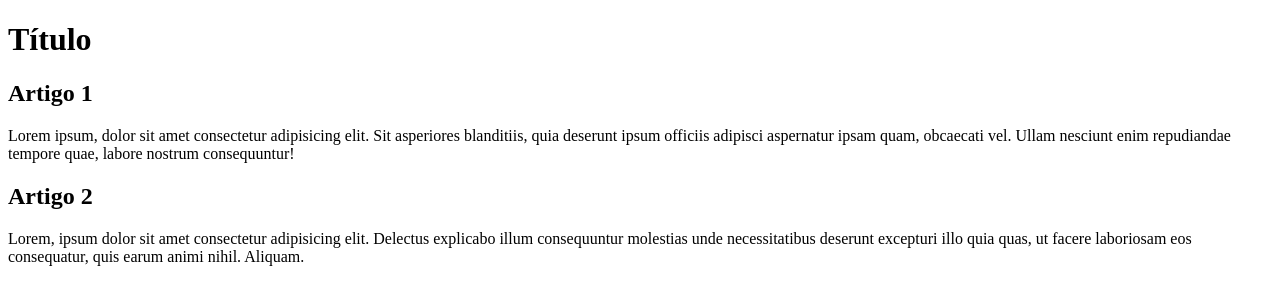
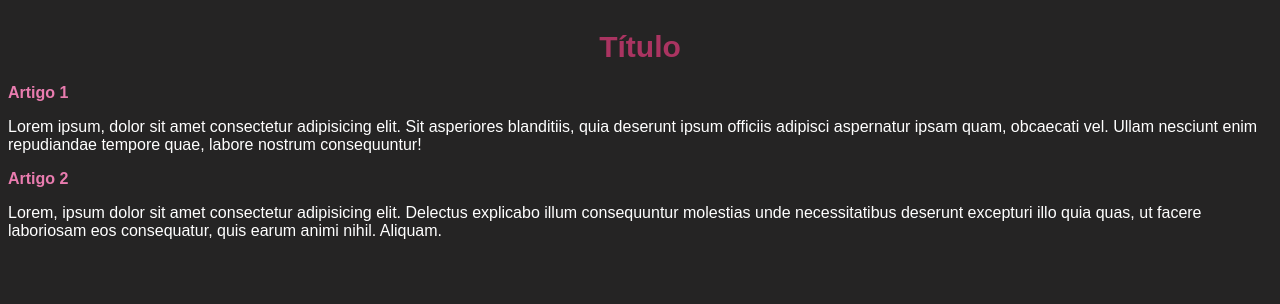
Before and after one commit to LuisaQuintian/Repositorio-teste, a plain HTML site: page index.html in a window 1280 px wide. Drawn offline with Linux system fonts and the light colour scheme.

Commit message:
Update style.css
Definição das cores de fundo e de título

```diff
--- a/index.html
+++ b/index.html
@@ -5,6 +5,7 @@
     <meta http-equiv="X-UA-Compatible" content="IE=edge">
     <meta name="viewport" content="width=device-width, initial-scale=1.0">
     <title>Primeiro site em repositório</title>
+    <link rel="stylesheet" href="style.css">
 </head>
 <body>
     <main>
--- /dev/null
+++ b/style.css
@@ -0,0 +1,20 @@
+* {
+    font-family: Arial, Helvetica, sans-serif;
+    font-size: 16px;
+}
+
+body {
+    background-color: rgb(37, 36, 36);
+    color: white;
+}
+
+h1 {
+    color: rgba(230, 59, 124, 0.692);
+    text-align: center;
+    font-size: 30px;
+    margin-top: 30px;
+}
+
+h2 {
+    color: rgb(233, 124, 175);
+}
```
